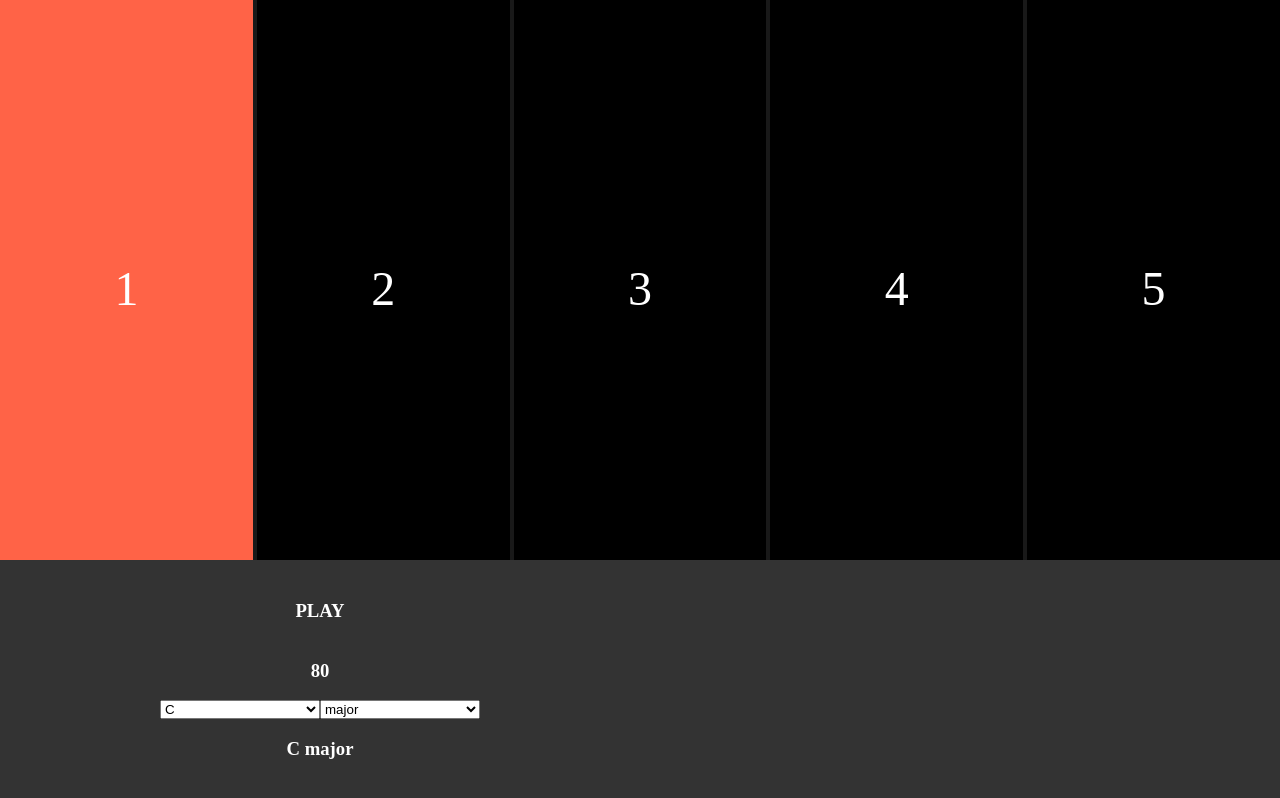
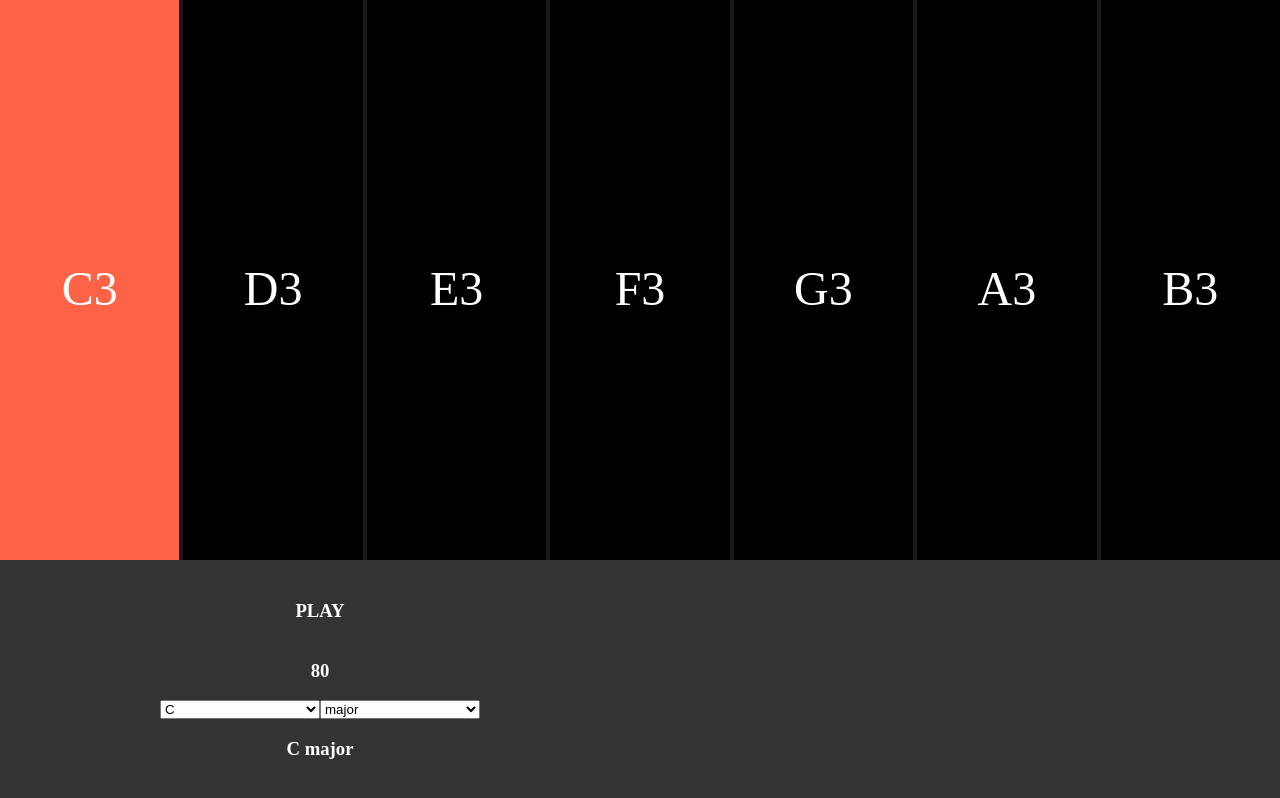
Before and after one commit to GregFriedlander/drumMachine, an Angular app: page / in a window 1280 px wide. Built offline with nearby package versions, Linux system fonts and the light colour scheme.

Commit message:
Dynamically change the ui based off of voice obj

```diff
--- a/src/app/chord-constructor.service.ts
+++ b/src/app/chord-constructor.service.ts
@@ -67,10 +67,11 @@ export class ChordConstructorService {
     this.createVoices(newScale);
   }
 
-  public createVoices(scale: string[]): void {
+
+  // TODO: Bring Oct in dynamically
+  public createVoices(scale: string[], oct = 3): void {
     const counter = _.range(1, 8);
     this.voicesWithOctives = {};
-    const oct = 3;
 
     const voiceObj = {
       1: [
@@ -112,6 +113,7 @@ export class ChordConstructorService {
     counter.forEach(index => {
       let count = 0
       const newArr = [];
+      // Add logic that skips the first step
       voiceObj[index].forEach(note => {
         if (scale.indexOf(note) < scale.indexOf(voiceObj[index][0])) {
           newArr.push(note + (oct + 1 ) );
@@ -121,11 +123,9 @@ export class ChordConstructorService {
         count++;
       });
       this.voicesWithOctives[index] = newArr;
-      // console.log('--------------');
     })
     console.log('VOICES OBJ: ', this.voicesWithOctives);
     this.selectedScale$.next(this.voicesWithOctives);
-    // return voiceObj;
   }
 
 }
--- a/src/app/progression/progression.component.html
+++ b/src/app/progression/progression.component.html
@@ -1,15 +1,12 @@
 <div (keydown)="changeChord($event)" id="arp-triggers" #triggers tabindex="1">
-  <input id="chord-1" value="1" type="radio" name="chord" checked />
-  <input id="chord-2" value="2" type="radio" name="chord" />
-  <input id="chord-3" value="3" type="radio" name="chord" />
-  <input id="chord-4" value="4" type="radio" name="chord" />
-  <input id="chord-5" value="5" type="radio" name="chord" />
+    <input *ngFor="let chord of chords | keyvalue; let i = index"
+           id="chord-{{chord.key}}"
+           value="{{i+1}}" type="radio"
+           name="chord">
   <ul>
-    <li><label for="chord-1">1</label></li>
-    <li><label for="chord-2">2</label></li>
-    <li><label for="chord-3">3</label></li>
-    <li><label for="chord-4">4</label></li>
-    <li><label for="chord-5">5</label></li>
+    <li *ngFor="let chord of chords | keyvalue let i = index">
+      <label for="chord-{{chord.key}}">{{chord.value[0]}}</label>
+    </li>
   </ul>
 </div>
 <div id="playback-controls">
--- a/src/app/progression/progression.component.scss
+++ b/src/app/progression/progression.component.scss
@@ -7,7 +7,7 @@
     input {
       position: absolute;
       left: -99999px;
-      @for $i from 1 through 5 {
+      @for $i from 1 through 7 {
         &#chord-#{$i}:checked ~ ul label[for="chord-#{$i}"] {
           background: tomato;
         }
--- a/src/app/progression/progression.component.ts
+++ b/src/app/progression/progression.component.ts
@@ -1,5 +1,5 @@
 import { AfterViewInit, Component, OnInit, ViewChild } from '@angular/core';
-import { first } from 'rxjs/operators';
+import { first, take } from 'rxjs/operators';
 import * as Tone from 'tone';
 import { ChordConstructorService } from '../chord-constructor.service';
 import { ChordScale } from '../chord-scale.model';
@@ -16,6 +16,8 @@ export class ProgressionComponent implements OnInit, AfterViewInit {
   synth;
   gain;
   chord;
+
+  // TODO: The chords need to come into this component as an input
   chords: any;
   note;
   chordIdx = 1;
@@ -45,7 +47,7 @@ export class ProgressionComponent implements OnInit, AfterViewInit {
     // ].map(this.formatChords);
 
     this.chordService.selectedScale$
-      // .pipe(first(x => x !== null)) // if this is here the chord doesn't get updated
+      // .pipe(take(1)) // if this is here the chord doesn't get updated
       .subscribe(x => {
        this.chords = x;
        console.log('CHORDS: ', this.chords);
@@ -55,7 +57,6 @@ export class ProgressionComponent implements OnInit, AfterViewInit {
 
     this.gain.toMaster();
     this.synth.connect(this.gain);
-
 
     this.onRepeat = (time?: any) => {
       this.chord = this.chords[this.chordIdx];
@@ -74,6 +75,8 @@ export class ProgressionComponent implements OnInit, AfterViewInit {
 
   ngAfterViewInit(): void {
     this.$inputs = this.triggers.nativeElement.querySelectorAll('input');
+    this.$inputs[0].checked = true;
+    console.log('INPUTS: ', this.$inputs);
     this.$inputs.forEach($input => {
       $input.addEventListener('change', () => {
         if ($input.checked) {
```
